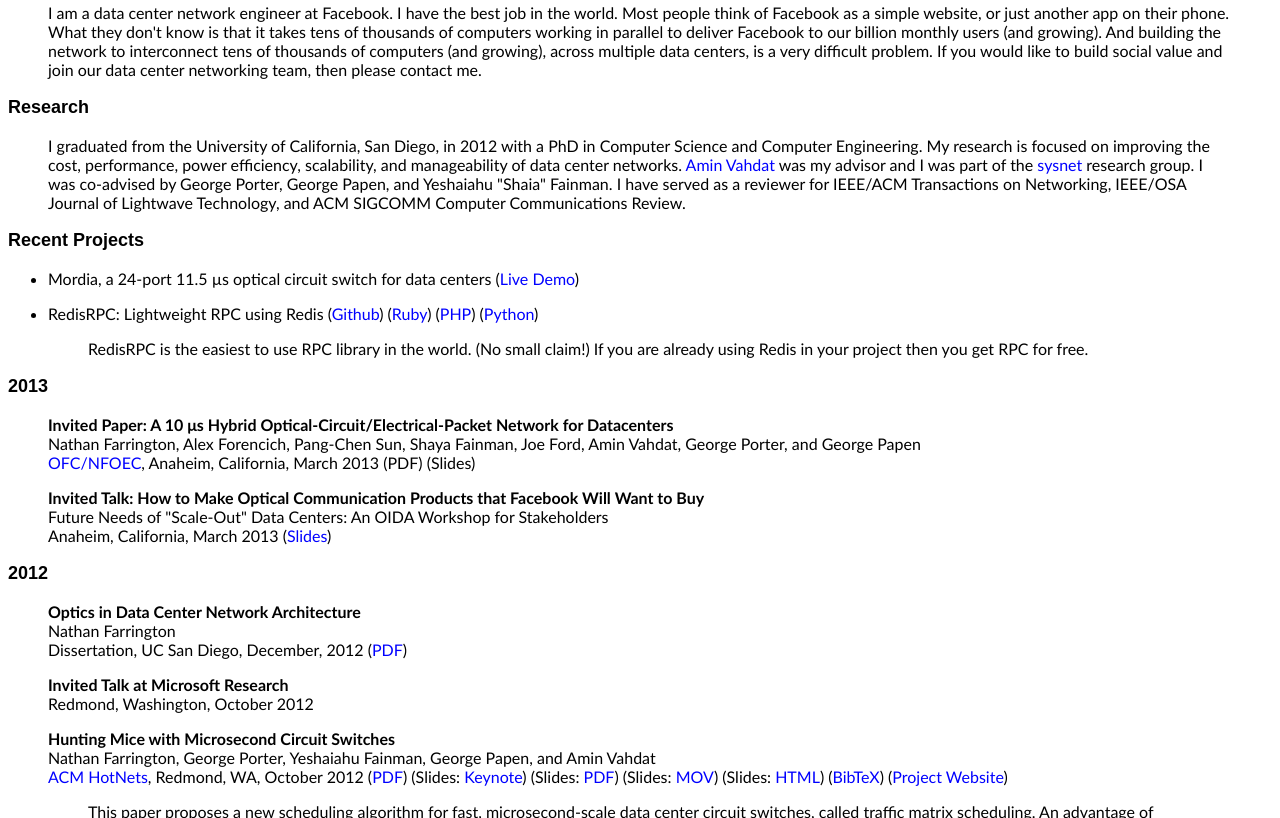
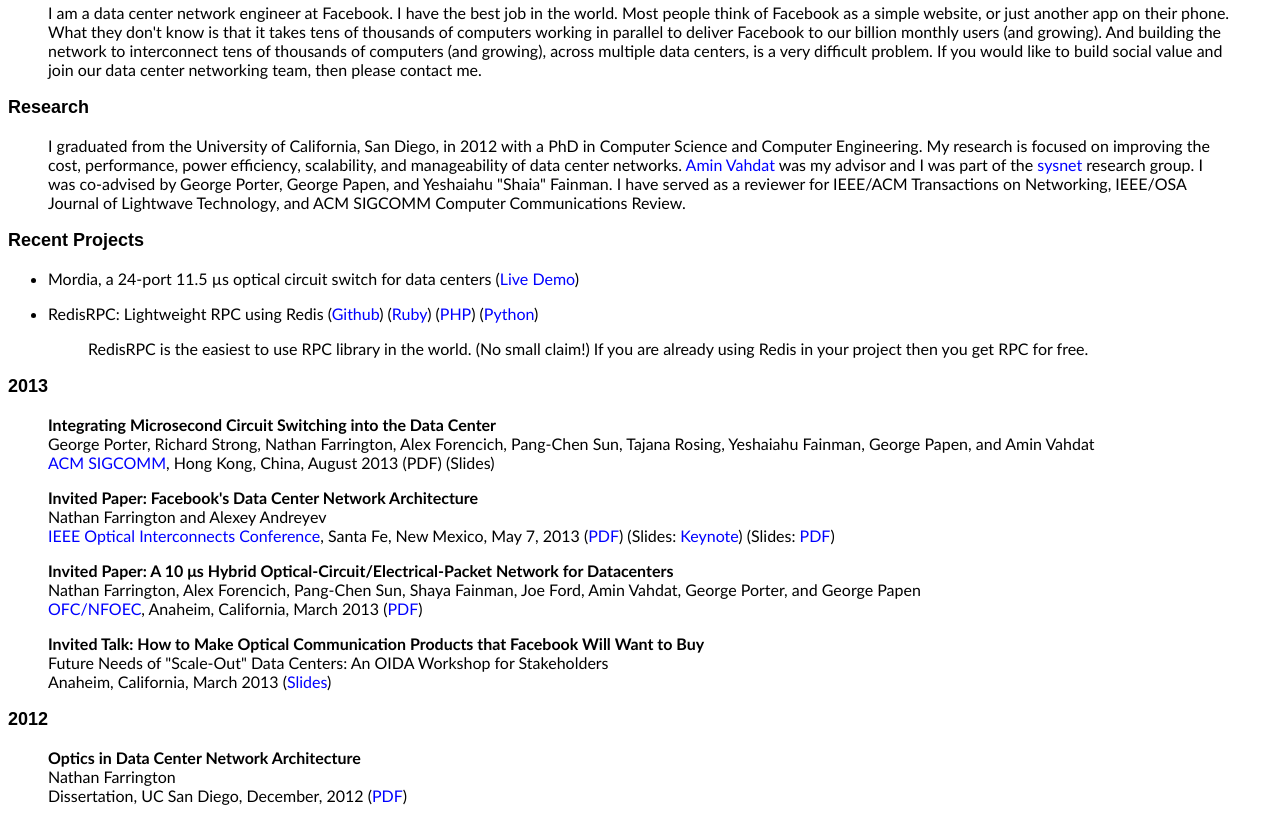
Before and after one commit to nfarring/nfarring.github.com, a plain HTML site: page index.html in a window 1280 px wide. Shown: the part 431-1249 px from the top of the page. Drawn offline with Linux system fonts and the light colour scheme.

Commit message:
Added papers and slides.

```diff
--- a/index.html
+++ b/index.html
@@ -71,9 +71,17 @@
 -->
 <p class="style2">2013</p>
 <blockquote>
-    <p class="style1"><strong>Invited Paper: A 10 &mu;s Hybrid Optical-Circuit/Electrical-Packet Network for Datacenters</strong><br />
+  <p class="style1"><strong>Integrating Microsecond Circuit Switching into the Data Center</strong><br />
+    <span class="style3">George Porter, Richard Strong, Nathan Farrington, Alex Forencich, Pang-Chen Sun, Tajana Rosing, Yeshaiahu Fainman, George Papen, and Amin Vahdat</span><br />
+    <a href="http://www.acm.org/sigcomm/sigcomm2013/">ACM SIGCOMM</a>, Hong Kong, China, August 2013 (PDF) (Slides)
+  </p>
+  <p class="style1"><strong>Invited Paper: Facebook's Data Center Network Architecture</strong><br />
+    <span class="style3">Nathan Farrington and Alexey Andreyev</span><br />
+    <a href="http://www.oi-ieee.org/">IEEE Optical Interconnects Conference</a>, Santa Fe, New Mexico, May 7, 2013 (<a href="papers/facebook-oic13.pdf">PDF</a>) (Slides: <a href="presentations/facebook-oic13-slides.key">Keynote</a>) (Slides: <a href="presentations/facebook-oic13-slides.pdf">PDF</a>)
+  </p>
+  <p class="style1"><strong>Invited Paper: A 10 &mu;s Hybrid Optical-Circuit/Electrical-Packet Network for Datacenters</strong><br />
     <span class="style3">Nathan Farrington, Alex Forencich, Pang-Chen Sun, Shaya Fainman, Joe Ford, Amin Vahdat, George Porter, and George Papen</span><br />
-    <a href="http://www.ofcnfoec.org/">OFC/NFOEC</a>, Anaheim, California, March 2013 (PDF) (Slides)
+    <a href="http://www.ofcnfoec.org/">OFC/NFOEC</a>, Anaheim, California, March 2013 (<a href="papers/mordia-ofc13.pdf">PDF</a>)
   </p>
   <p class="style1"><strong>Invited Talk: How to Make Optical Communication Products that Facebook Will Want to Buy</strong><br />
     Future Needs of &quot;Scale-Out&quot; Data Centers:
```
Also changed, not shown: 4 other files.
